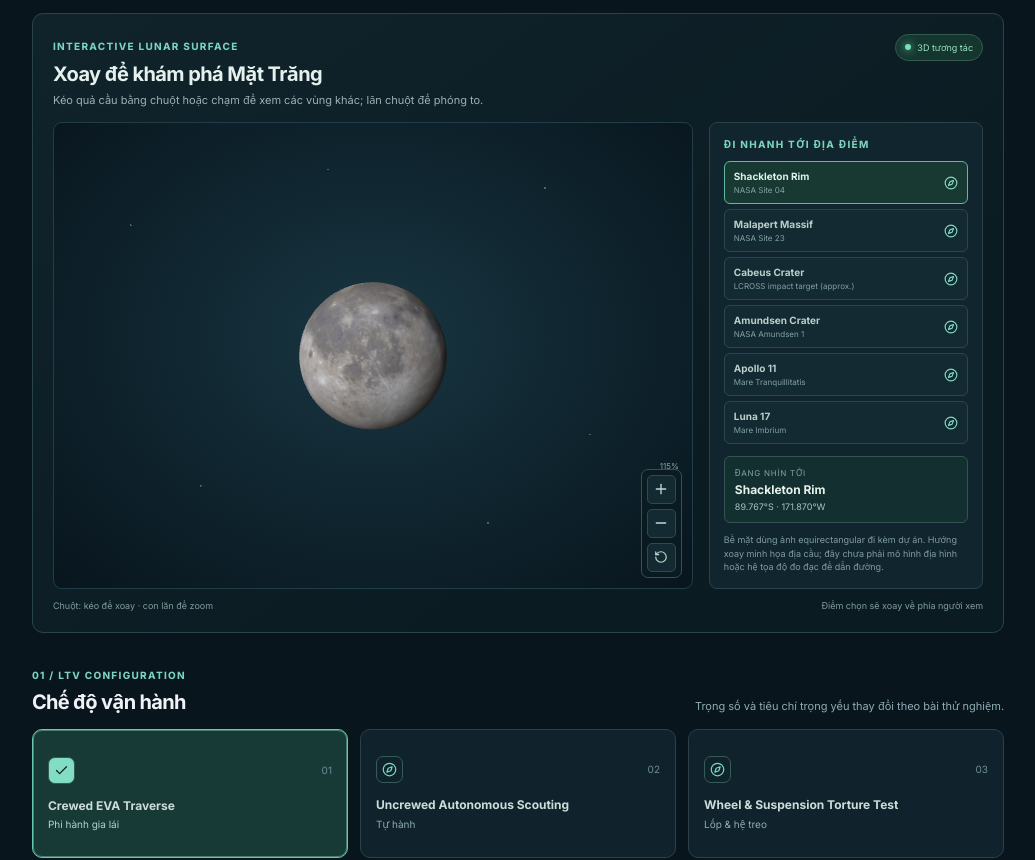
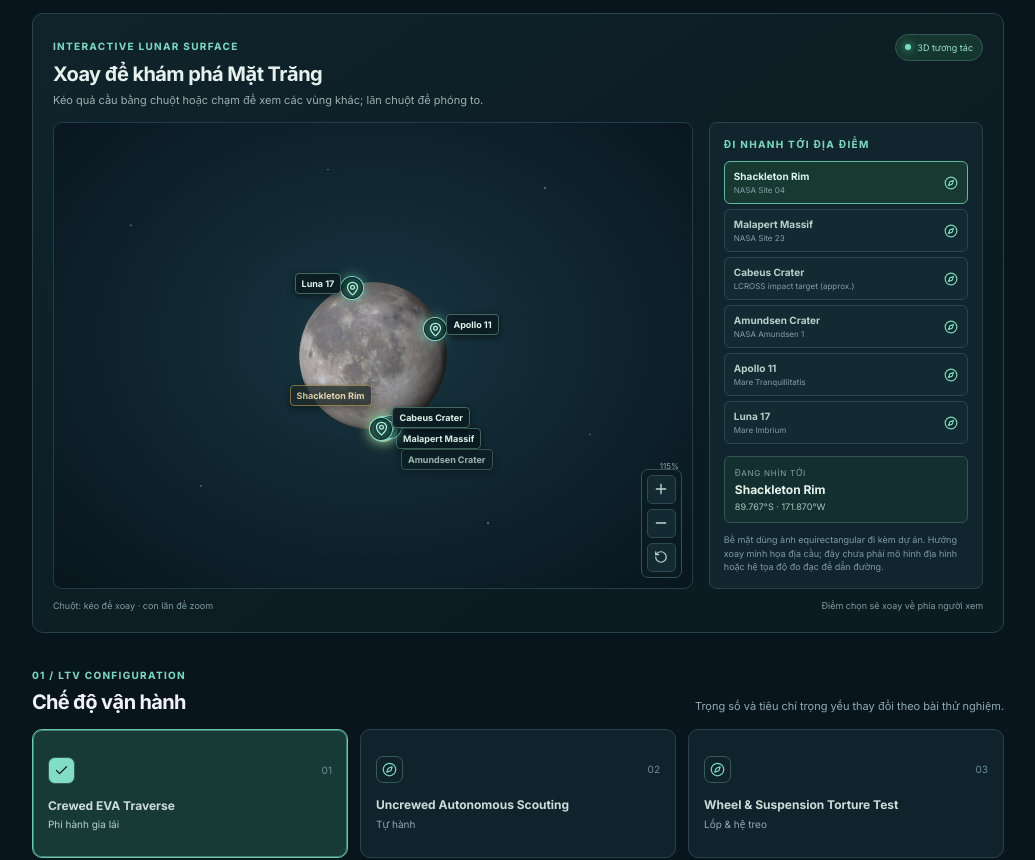
Before and after one commit to dqdungarc-art/terraMatch, a React (Vite) app in the folder frontend/: page / in a window 1280 px wide. Shown: the part 1220-2080 px from the top of the page, without its empty margins (235-1270 px from the left). Built offline with nearby package versions, Linux system fonts and the light colour scheme; no server answers.

Commit message:
Show clickable named locations on the 3D Moon

```diff
--- a/frontend/src/spa/LunarGlobe.css
+++ b/frontend/src/spa/LunarGlobe.css
@@ -5,11 +5,24 @@
 .globe-live { display: inline-flex; align-items: center; gap: 6px; padding: 6px 9px; color: #97e3ca; border: 1px solid #355b51; border-radius: 99px; background: #15362f; font-size: 9px; white-space: nowrap; }
 .globe-live i { width: 6px; height: 6px; border-radius: 50%; background: #77dfbf; box-shadow: 0 0 8px #77dfbf; }
 .lunar-globe-content { display: grid; grid-template-columns: minmax(0,1.4fr) minmax(235px,.6fr); gap: 16px; align-items: stretch; }
-.lunar-globe-stage { position: relative; display: grid; place-items: center; min-height: 390px; overflow: hidden; border: 1px solid #213e48; border-radius: 9px; background: radial-gradient(ellipse at 50% 46%,#193642 0,#102630 46%,#08151d 100%); }
+.lunar-globe-stage { position: relative; display: grid; place-items: center; min-height: 390px; overflow: hidden; overscroll-behavior: contain; border: 1px solid #213e48; border-radius: 9px; background: radial-gradient(ellipse at 50% 46%,#193642 0,#102630 46%,#08151d 100%); }
 .globe-stars { position: absolute; inset: 0; opacity: .35; background-image: radial-gradient(1px 1px at 12% 22%,#b8e9df 98%,transparent),radial-gradient(1px 1px at 77% 14%,#b8e9df 98%,transparent),radial-gradient(1px 1px at 84% 67%,#b8e9df 98%,transparent),radial-gradient(1px 1px at 23% 78%,#b8e9df 98%,transparent),radial-gradient(1px 1px at 43% 10%,#b8e9df 98%,transparent),radial-gradient(1px 1px at 68% 86%,#b8e9df 98%,transparent); pointer-events: none; }
 .lunar-globe-canvas { position: relative; z-index: 1; display: block; width: min(100%,520px); height: min(390px,70vw); min-height: 300px; touch-action: none; cursor: grab; }
 .lunar-globe-canvas:active { cursor: grabbing; }
-.globe-controls { position: absolute; z-index: 2; right: 10px; bottom: 10px; display: grid; gap: 5px; padding: 5px; border: 1px solid #33515a; border-radius: 7px; background: #0b1b22df; }
+.globe-marker-layer { position: absolute; z-index: 3; top: 50%; left: 50%; width: min(100%,520px); height: min(390px,70vw); min-height: 300px; transform: translate(-50%,-50%); pointer-events: none; }
+.globe-location-marker { position: absolute; display: grid; place-items: center; width: 22px; height: 22px; padding: 0; transform: translate(-50%,-50%); color: #b9f0dd; border: 1px solid #11252b; border-radius: 50%; background: #16473fe8; box-shadow: 0 0 0 1px #80ddc5,0 0 13px #6edab9a3; pointer-events: auto; }
+.globe-location-marker:hover,.globe-location-marker.selected { color: #f7d987; border-color: #fbefbf; background: #725b27f2; box-shadow: 0 0 0 2px #f6d881,0 0 18px #f2c96f; }
+.globe-location-pin { display: grid; place-items: center; height: 100%; }
+.globe-location-label { position: absolute; top: -5px; max-width: 118px; overflow: hidden; padding: 4px 6px; color: #dff5ec; border: 1px solid #426961; border-radius: 4px; background: #0b1b22ed; box-shadow: 0 2px 7px #0008; font-size: 9px; font-weight: 700; text-overflow: ellipsis; white-space: nowrap; }
+.globe-location-marker.selected .globe-location-label { color: #f6e6b7; border-color: #9a8241; background: #202b29f5; }
+.globe-location-marker.label-east .globe-location-label { left: 21px; }
+.globe-location-marker.label-west .globe-location-label { right: 21px; }
+.globe-location-marker.site-malapert-massif .globe-location-label { right: auto; left: 21px; }
+.globe-location-marker.site-shackleton-rim .globe-location-label { top: -34px; }
+.globe-location-marker.site-cabeus-crater .globe-location-label { top: -12px; right: auto; left: 21px; transform: none; }
+.globe-location-marker.site-malapert-massif .globe-location-label { top: 10px; }
+.globe-location-marker.site-amundsen-crater .globe-location-label { top: 32px; right: auto; left: 21px; }
+.globe-controls { position: absolute; z-index: 4; right: 10px; bottom: 10px; display: grid; gap: 5px; padding: 5px; border: 1px solid #33515a; border-radius: 7px; background: #0b1b22df; }
 .globe-controls button { display: grid; place-items: center; width: 29px; height: 29px; padding: 0; color: #c0d8d2; border: 1px solid #2c4b53; border-radius: 5px; background: #142a33; }
 .globe-controls button:hover:not(:disabled) { color: #c5f2e3; border-color: #6ac9ae; }
 .globe-controls button:disabled { opacity: .4; }
@@ -30,5 +43,6 @@
 .globe-data-note { margin: auto 0 0; padding-top: 10px; color: #819ca2; font-size: 9px; line-height: 1.5; }
 .lunar-globe-footer { display: flex; flex-wrap: wrap; justify-content: space-between; gap: 6px 14px; margin-top: 10px; color: #7f9da2; font-size: 9px; }
 .globe-controls button:focus-visible,.globe-site-list button:focus-visible { outline: 2px solid #98e3cf; outline-offset: 2px; }
-@media (max-width:760px) { .lunar-globe-content { grid-template-columns: 1fr; } .globe-site-list { grid-template-columns: repeat(2,minmax(0,1fr)); } .lunar-globe-stage { min-height: 330px; } .lunar-globe-canvas { height: min(350px,80vw); min-height: 300px; } }
-@media (max-width:480px) { .lunar-globe-panel { padding: 13px; } .lunar-globe-heading { display: block; } .globe-live { margin-top: 9px; } .globe-site-list { grid-template-columns: 1fr; } .lunar-globe-stage { min-height: 285px; } .lunar-globe-canvas { height: 275px; min-height: 275px; } }
+.globe-location-marker:focus-visible { outline: 2px solid #fff0b5; outline-offset: 3px; }
+@media (max-width:1000px) { .lunar-globe-content { grid-template-columns: 1fr; } .globe-site-list { grid-template-columns: repeat(2,minmax(0,1fr)); } .lunar-globe-stage { min-height: 330px; } .lunar-globe-canvas,.globe-marker-layer { height: min(350px,80vw); min-height: 300px; } }
+@media (max-width:480px) { .lunar-globe-panel { padding: 13px; } .lunar-globe-heading { display: block; } .globe-live { margin-top: 9px; } .globe-site-list { grid-template-columns: 1fr; } .lunar-globe-stage { min-height: 285px; } .lunar-globe-canvas,.globe-marker-layer { height: 275px; min-height: 275px; } }
--- a/frontend/src/spa/LunarGlobe.jsx
+++ b/frontend/src/spa/LunarGlobe.jsx
@@ -1,5 +1,5 @@
 import { useEffect, useMemo, useRef, useState } from "react";
-import { Compass, Minus, Plus, RotateCcw } from "lucide-react";
+import { Compass, MapPin, Minus, Plus, RotateCcw } from "lucide-react";
 import "./LunarGlobe.css";
 
 const VERTEX_SHADER = `
@@ -100,6 +100,10 @@ function createSphere(latitudes = 64, longitudes = 96) {
 
 export default function LunarGlobe({ sites = [] }) {
   const canvasRef = useRef(null);
+  const stageRef = useRef(null);
+  const markerRefs = useRef({});
+  const sitesRef = useRef(sites);
+  sitesRef.current = sites;
   const viewRef = useRef({ pitch: -0.32, yaw: 0.42, zoom: 1.15 });
   const dragRef = useRef(null);
   const [selectedId, setSelectedId] = useState("shackleton-rim");
@@ -107,6 +111,20 @@ export default function LunarGlobe({ sites = [] }) {
   const [error, setError] = useState("");
 
   const selectedSite = useMemo(() => sites.find((site) => site.site_id === selectedId) ?? sites[0], [sites, selectedId]);
+
+  useEffect(() => {
+    const stage = stageRef.current;
+    if (!stage) return undefined;
+    const handleWheel = (event) => {
+      event.preventDefault();
+      const factor = event.deltaY > 0 ? 0.92 : 1.08;
+      const nextZoom = Math.max(0.85, Math.min(2.4, viewRef.current.zoom * factor));
+      viewRef.current.zoom = nextZoom;
+      setZoom(nextZoom);
+    };
+    stage.addEventListener("wheel", handleWheel, { passive: false });
+    return () => stage.removeEventListener("wheel", handleWheel);
+  }, []);
 
   useEffect(() => {
     const canvas = canvasRef.current;
@@ -195,6 +213,33 @@ export default function LunarGlobe({ sites = [] }) {
         gl.activeTexture(gl.TEXTURE0);
         gl.bindTexture(gl.TEXTURE_2D, resources.texture);
         gl.drawElements(gl.TRIANGLES, resources.indexCount, gl.UNSIGNED_SHORT, 0);
+
+        sitesRef.current.forEach((site, index) => {
+          const marker = markerRefs.current[site.site_id];
+          if (!marker) return;
+          const latitude = (Number(site.latitude) * Math.PI) / 180;
+          const longitude = (Number(site.longitude) * Math.PI) / 180;
+          const source = [Math.cos(latitude) * Math.sin(longitude), Math.sin(latitude), Math.cos(latitude) * Math.cos(longitude)];
+          const pitchCos = Math.cos(view.pitch);
+          const pitchSin = Math.sin(view.pitch);
+          const pitched = [source[0], pitchCos * source[1] - pitchSin * source[2], pitchSin * source[1] + pitchCos * source[2]];
+          const yawCos = Math.cos(view.yaw);
+          const yawSin = Math.sin(view.yaw);
+          const point = [yawCos * pitched[0] + yawSin * pitched[2], pitched[1], -yawSin * pitched[0] + yawCos * pitched[2]];
+          const visible = point[2] > 0.035;
+          marker.setAttribute("aria-hidden", visible ? "false" : "true");
+          marker.tabIndex = visible ? 0 : -1;
+          marker.style.visibility = visible ? "visible" : "hidden";
+          marker.style.pointerEvents = visible ? "auto" : "none";
+          if (!visible) return;
+          const perspective = 3.2 - point[2];
+          const normalizedX = (point[0] * view.zoom / (width / height)) / perspective;
+          const normalizedY = (point[1] * view.zoom) / perspective;
+          marker.style.left = `${(normalizedX + 1) * 50}%`;
+          marker.style.top = `${(1 - normalizedY) * 50}%`;
+          marker.style.opacity = `${Math.min(1, Math.max(0.35, point[2] * 2.8))}`;
+          marker.style.zIndex = String(5 + index + Math.round(point[2] * 10));
+        });
         animationFrame = window.requestAnimationFrame(render);
       };
       render();
@@ -242,11 +287,6 @@ export default function LunarGlobe({ sites = [] }) {
     viewRef.current.pitch = Math.max(-1.48, Math.min(1.48, pitch + (event.clientY - y) * 0.008));
   };
 
-  const onWheel = (event) => {
-    event.preventDefault();
-    setZoomLevel(viewRef.current.zoom * (event.deltaY > 0 ? 0.92 : 1.08));
-  };
-
   const resetView = () => {
     viewRef.current.pitch = -0.32;
     viewRef.current.yaw = 0.42;
@@ -262,7 +302,7 @@ export default function LunarGlobe({ sites = [] }) {
       </div>
 
       <div className="lunar-globe-content">
-        <div className="lunar-globe-stage">
+        <div ref={stageRef} className="lunar-globe-stage">
           <div className="globe-stars" aria-hidden="true" />
           <canvas
             ref={canvasRef}
@@ -272,8 +312,24 @@ export default function LunarGlobe({ sites = [] }) {
             onPointerMove={onPointerMove}
             onPointerUp={() => { dragRef.current = null; }}
             onPointerCancel={() => { dragRef.current = null; }}
-            onWheel={onWheel}
           />
+          <div className="globe-marker-layer" aria-label="Địa điểm trên bề mặt Mặt Trăng">
+            {sites.map((site) => (
+              <button
+                key={site.site_id}
+                ref={(element) => { markerRefs.current[site.site_id] = element; }}
+                type="button"
+                className={`globe-location-marker site-${site.site_id} ${Number(site.longitude) < 0 ? "label-west" : "label-east"} ${selectedId === site.site_id ? "selected" : ""}`}
+                aria-label={`Xoay tới ${site.name}, ${Math.abs(Number(site.latitude)).toFixed(3)} độ ${Number(site.latitude) < 0 ? "Nam" : "Bắc"}, ${Math.abs(Number(site.longitude)).toFixed(3)} độ ${Number(site.longitude) < 0 ? "Tây" : "Đông"}`}
+                aria-pressed={selectedId === site.site_id}
+                title={`${site.name} · ${Math.abs(Number(site.latitude)).toFixed(3)}°${Number(site.latitude) < 0 ? "S" : "N"}, ${Math.abs(Number(site.longitude)).toFixed(3)}°${Number(site.longitude) < 0 ? "W" : "E"}`}
+                onClick={() => focusOn(site)}
+              >
+                <span className="globe-location-pin"><MapPin size={15} aria-hidden="true" /></span>
+                <span className="globe-location-label">{site.name}</span>
+              </button>
+            ))}
+          </div>
           <div className="globe-controls" role="group" aria-label="Điều khiển quả cầu">
             <button type="button" aria-label="Phóng to Mặt Trăng" onClick={() => setZoomLevel(zoom + 0.15)} disabled={zoom >= 2.4}><Plus size={16} /></button>
             <button type="button" aria-label="Thu nhỏ Mặt Trăng" onClick={() => setZoomLevel(zoom - 0.15)} disabled={zoom <= 0.85}><Minus size={16} /></button>
```
Also changed, not shown: 4 other files (tests, documents, lock files or other folders).
